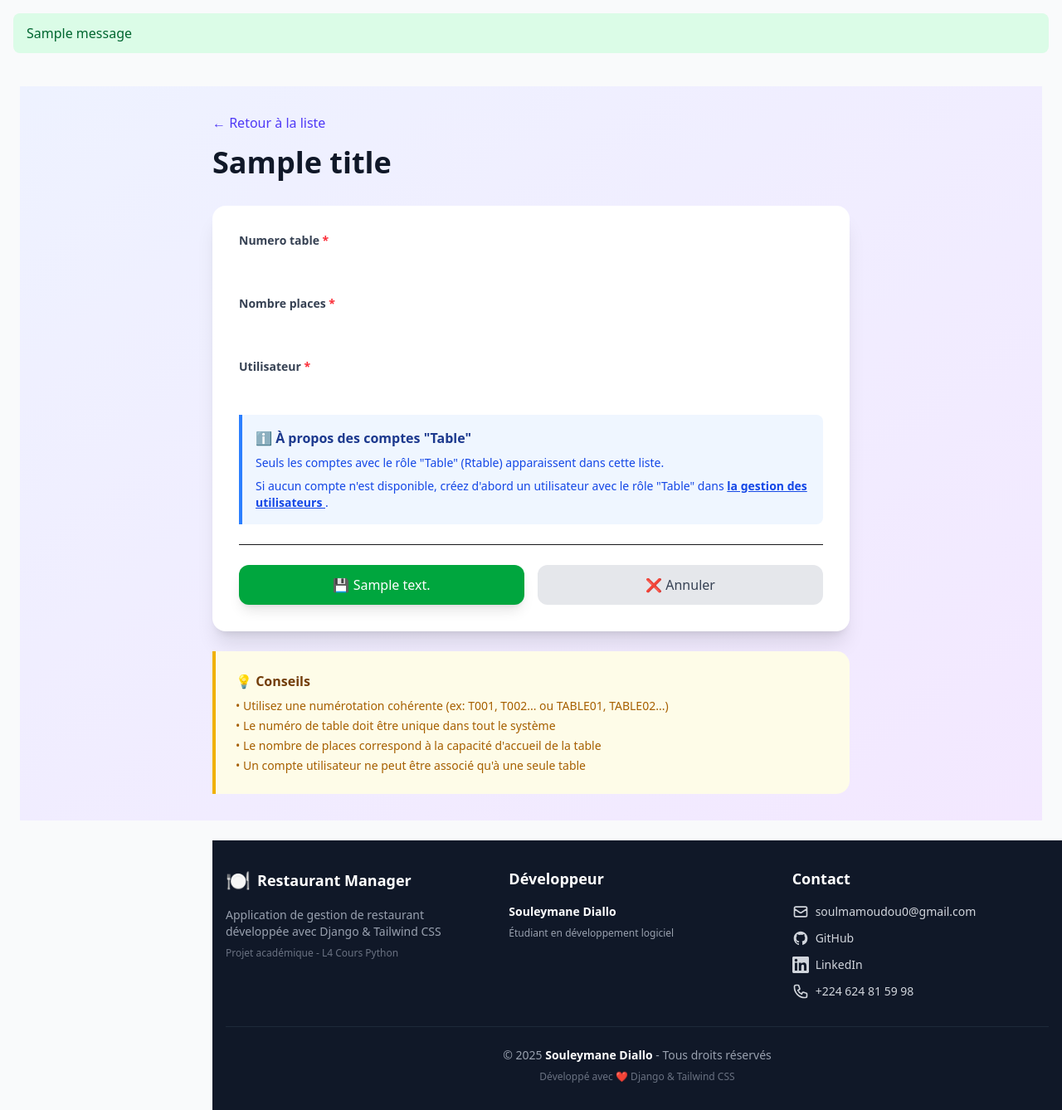
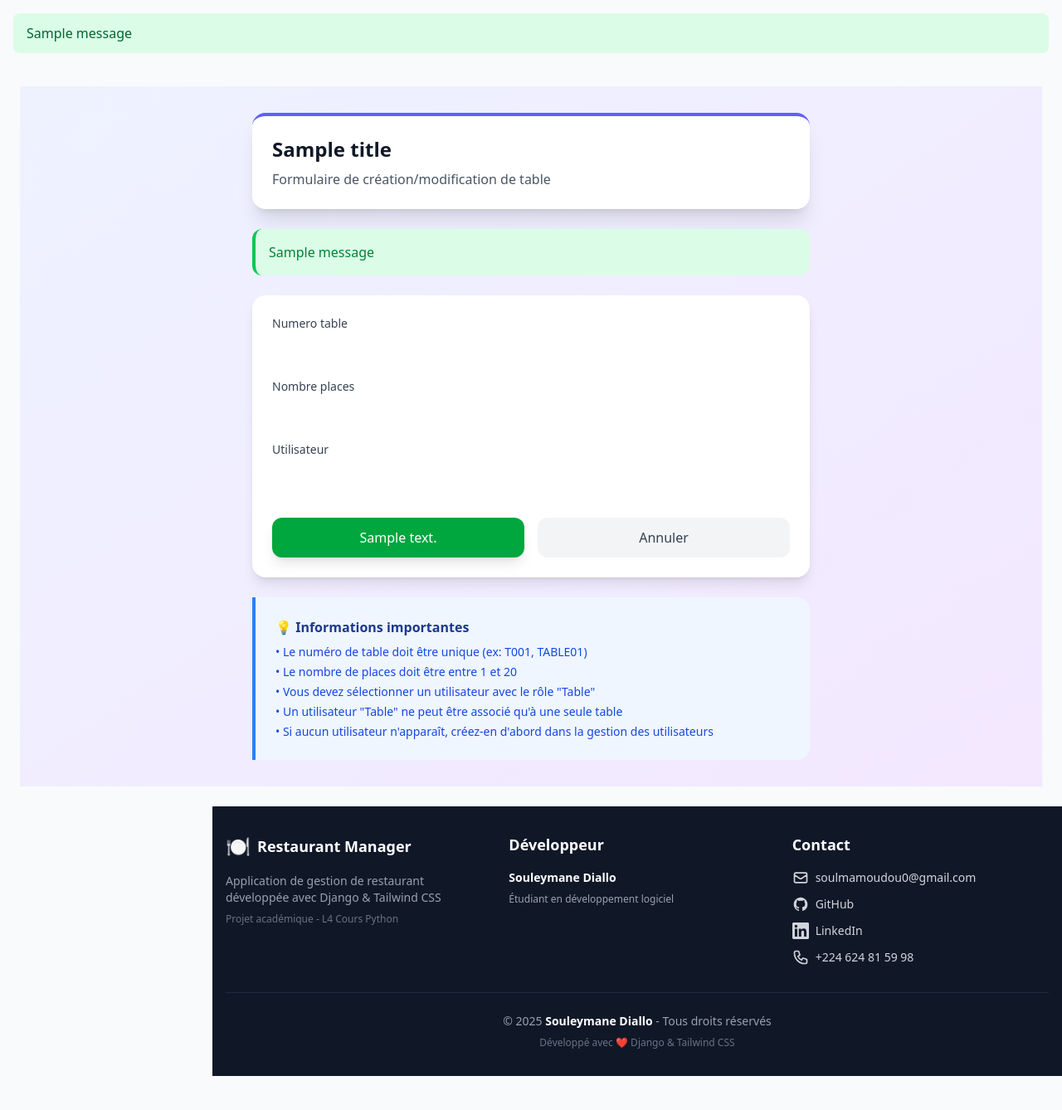
Before and after one commit to Grey-kingreys/restaurant, a Django app: template templates/restaurant/table_form.html in a window 1280 px wide. Shown: the whole page at 83% size. After the commit the page ends 1297 px from the top, so only its background shows below. Run offline with Django 5.2, Linux system fonts and the light colour scheme; the template is opened without the code that fills it: most values are stand-ins (such as "Sample title", 1, 10 or a date in 2020); one stand-in notice (Sample message) is shown; form fields are guessed from the names that the template uses; style sheets or scripts are compiled from the project's sources.

Commit message:
Affaire que qr et table pret

```diff
--- a/apps/restaurant/__init__.py
+++ b/apps/restaurant/__init__.py
@@ -0,0 +1,2 @@
+def __init__(self, *args, **kwargs):
+    super().__init__(*args, **kwargs)  # <-- Ajouter *args
--- a/apps/restaurant/models.py
+++ b/apps/restaurant/models.py
@@ -23,7 +23,7 @@ class TableRestaurant(models.Model):
     utilisateur = models.OneToOneField(
         settings.AUTH_USER_MODEL,
         on_delete=models.CASCADE,
-        limit_choices_to={'role': 'RTABLE'},
+        limit_choices_to={'role': 'Rtable'},
         related_name='table_restaurant',
         verbose_name="Utilisateur associé"
     )
--- a/templates/restaurant/table_detail_admin.html
+++ b/templates/restaurant/table_detail_admin.html
@@ -143,7 +143,7 @@
         <div class="grid grid-cols-1 md:grid-cols-3 gap-6">
 
             <!-- 🆕 BOUTON QR CODE -->
-            <a href="{% url 'restaurant:qr_display' table.pk %}"
+            <a href="{% url 'restaurant:qr_display' table_id=table.pk %}"
                 class="bg-white hover:bg-gray-50 border-2 border-gray-200 hover:border-green-500 rounded-2xl p-6 transition-all transform hover:scale-105 hover:shadow-xl">
                 <div class="flex items-center">
                     <div class="text-5xl mr-4">📱</div>
--- a/templates/restaurant/table_form.html
+++ b/templates/restaurant/table_form.html
@@ -1,145 +1,128 @@
 {% extends 'base.html' %}
-
-{% block title %}{{ title }} - Admin{% endblock %}
 
 {% block content %}
 <div class="min-h-screen bg-gradient-to-br from-indigo-50 to-purple-100 py-8 px-4">
-    <div class="max-w-3xl mx-auto">
+    <div class="max-w-2xl mx-auto">
 
         <!-- En-tête -->
-        <div class="mb-8">
-            <a href="{% url 'restaurant:table_list_admin' %}"
-                class="inline-flex items-center text-indigo-600 hover:text-indigo-800 font-medium mb-4">
-                ← Retour à la liste
-            </a>
-            <h1 class="text-4xl font-bold text-gray-900">{{ title }}</h1>
+        <div class="bg-white rounded-2xl shadow-xl p-6 mb-6 border-t-4 border-indigo-500">
+            <h1 class="text-2xl font-bold text-gray-900 mb-2">{{ title }}</h1>
+            <p class="text-gray-600">Formulaire de création/modification de table</p>
         </div>
 
+        <!-- Messages d'erreur/succès -->
+        {% if messages %}
+        <div class="mb-6">
+            {% for message in messages %}
+            <div
+                class="p-4 rounded-xl mb-3 {% if message.tags == 'error' %}bg-red-100 text-red-700 border-l-4 border-red-500{% elif message.tags == 'success' %}bg-green-100 text-green-700 border-l-4 border-green-500{% else %}bg-blue-100 text-blue-700 border-l-4 border-blue-500{% endif %}">
+                {{ message }}
+            </div>
+            {% endfor %}
+        </div>
+        {% endif %}
+
         <!-- Formulaire -->
-        <div class="bg-white rounded-2xl shadow-xl p-8">
+        <div class="bg-white rounded-2xl shadow-lg p-6">
             <form method="post" class="space-y-6">
                 {% csrf_token %}
 
-                <!-- Messages d'erreur globaux -->
+                <!-- Afficher les erreurs non-field -->
                 {% if form.non_field_errors %}
                 <div class="bg-red-50 border-l-4 border-red-500 p-4 rounded-r-lg">
-                    <div class="flex">
-                        <div class="text-red-700">
-                            {{ form.non_field_errors }}
-                        </div>
-                    </div>
+                    <ul class="text-red-700 text-sm">
+                        {% for error in form.non_field_errors %}
+                        <li>{{ error }}</li>
+                        {% endfor %}
+                    </ul>
                 </div>
                 {% endif %}
 
-                <!-- Numéro de table -->
+                <!-- Champ Numéro de table -->
                 <div>
                     <label for="{{ form.numero_table.id_for_label }}"
-                        class="block text-sm font-semibold text-gray-700 mb-2">
-                        {{ form.numero_table.label }} <span class="text-red-500">*</span>
+                        class="block text-sm font-medium text-gray-700 mb-2">
+                        {{ form.numero_table.label }}
                     </label>
                     {{ form.numero_table }}
                     {% if form.numero_table.help_text %}
-                    <p class="text-sm text-gray-500 mt-1">{{ form.numero_table.help_text }}</p>
+                    <p class="mt-1 text-xs text-gray-500">{{ form.numero_table.help_text }}</p>
                     {% endif %}
                     {% if form.numero_table.errors %}
-                    <p class="text-sm text-red-600 mt-1">{{ form.numero_table.errors.0 }}</p>
+                    <div class="mt-1 text-sm text-red-600">
+                        {% for error in form.numero_table.errors %}
+                        <p>{{ error }}</p>
+                        {% endfor %}
+                    </div>
                     {% endif %}
                 </div>
 
-                <!-- Nombre de places -->
+                <!-- Champ Nombre de places -->
                 <div>
                     <label for="{{ form.nombre_places.id_for_label }}"
-                        class="block text-sm font-semibold text-gray-700 mb-2">
-                        {{ form.nombre_places.label }} <span class="text-red-500">*</span>
+                        class="block text-sm font-medium text-gray-700 mb-2">
+                        {{ form.nombre_places.label }}
                     </label>
                     {{ form.nombre_places }}
                     {% if form.nombre_places.help_text %}
-                    <p class="text-sm text-gray-500 mt-1">{{ form.nombre_places.help_text }}</p>
+                    <p class="mt-1 text-xs text-gray-500">{{ form.nombre_places.help_text }}</p>
                     {% endif %}
                     {% if form.nombre_places.errors %}
-                    <p class="text-sm text-red-600 mt-1">{{ form.nombre_places.errors.0 }}</p>
+                    <div class="mt-1 text-sm text-red-600">
+                        {% for error in form.nombre_places.errors %}
+                        <p>{{ error }}</p>
+                        {% endfor %}
+                    </div>
                     {% endif %}
                 </div>
 
-                <!-- Utilisateur associé -->
+                <!-- Champ Utilisateur -->
                 <div>
                     <label for="{{ form.utilisateur.id_for_label }}"
-                        class="block text-sm font-semibold text-gray-700 mb-2">
-                        {{ form.utilisateur.label }} <span class="text-red-500">*</span>
+                        class="block text-sm font-medium text-gray-700 mb-2">
+                        {{ form.utilisateur.label }}
                     </label>
                     {{ form.utilisateur }}
                     {% if form.utilisateur.help_text %}
-                    <p class="text-sm text-gray-500 mt-1">{{ form.utilisateur.help_text }}</p>
+                    <p
+                        class="mt-1 text-xs text-gray-500 {% if '⚠️' in form.utilisateur.help_text %}text-amber-600 font-semibold{% endif %}">
+                        {{ form.utilisateur.help_text }}
+                    </p>
                     {% endif %}
                     {% if form.utilisateur.errors %}
-                    <p class="text-sm text-red-600 mt-1">{{ form.utilisateur.errors.0 }}</p>
+                    <div class="mt-1 text-sm text-red-600">
+                        {% for error in form.utilisateur.errors %}
+                        <p>{{ error }}</p>
+                        {% endfor %}
+                    </div>
                     {% endif %}
-
-                    <!-- Info sur les utilisateurs -->
-                    <div class="mt-4 bg-blue-50 border-l-4 border-blue-500 p-4 rounded-r-lg">
-                        <h4 class="font-semibold text-blue-900 mb-2">ℹ️ À propos des comptes "Table"</h4>
-                        <p class="text-sm text-blue-700 mb-2">
-                            Seuls les comptes avec le rôle "Table" (Rtable) apparaissent dans cette liste.
-                        </p>
-                        <p class="text-sm text-blue-700">
-                            Si aucun compte n'est disponible, créez d'abord un utilisateur avec le rôle "Table" dans
-                            <a href="{% url 'accounts:user_list' %}"
-                                class="underline font-semibold hover:text-blue-900">
-                                la gestion des utilisateurs
-                            </a>.
-                        </p>
-                    </div>
                 </div>
 
-                <!-- Boutons d'action -->
-                <div class="flex gap-4 pt-6 border-t">
+                <!-- Boutons -->
+                <div class="flex gap-4 pt-4">
                     <button type="submit"
-                        class="flex-1 bg-green-600 hover:bg-green-700 text-white px-6 py-3 rounded-xl font-medium shadow-lg transition-all transform hover:scale-105">
-                        💾 {{ button_text }}
+                        class="flex-1 py-3 bg-green-600 hover:bg-green-700 text-white rounded-xl font-medium transition-colors shadow-lg">
+                        {{ button_text }}
                     </button>
                     <a href="{% url 'restaurant:table_list_admin' %}"
-                        class="flex-1 bg-gray-200 hover:bg-gray-300 text-gray-700 px-6 py-3 rounded-xl font-medium text-center transition-colors">
-                        ❌ Annuler
+                        class="flex-1 py-3 bg-gray-100 hover:bg-gray-200 text-gray-700 rounded-xl font-medium text-center transition-colors">
+                        Annuler
                     </a>
                 </div>
             </form>
         </div>
 
-        <!-- Informations supplémentaires -->
-        <div class="mt-6 bg-yellow-50 border-l-4 border-yellow-500 p-6 rounded-r-2xl">
-            <h3 class="font-semibold text-yellow-900 mb-2">💡 Conseils</h3>
-            <ul class="text-sm text-yellow-700 space-y-1">
-                <li>• Utilisez une numérotation cohérente (ex: T001, T002... ou TABLE01, TABLE02...)</li>
-                <li>• Le numéro de table doit être unique dans tout le système</li>
-                <li>• Le nombre de places correspond à la capacité d'accueil de la table</li>
-                <li>• Un compte utilisateur ne peut être associé qu'à une seule table</li>
+        <!-- Aide -->
+        <div class="mt-6 bg-blue-50 border-l-4 border-blue-500 p-6 rounded-r-2xl">
+            <h3 class="font-semibold text-blue-900 mb-2">💡 Informations importantes</h3>
+            <ul class="text-sm text-blue-700 space-y-1">
+                <li>• Le numéro de table doit être unique (ex: T001, TABLE01)</li>
+                <li>• Le nombre de places doit être entre 1 et 20</li>
+                <li>• Vous devez sélectionner un utilisateur avec le rôle "Table"</li>
+                <li>• Un utilisateur "Table" ne peut être associé qu'à une seule table</li>
+                <li>• Si aucun utilisateur n'apparaît, créez-en d'abord dans la gestion des utilisateurs</li>
             </ul>
         </div>
-
-        {% if action == 'update' and table %}
-        <!-- Informations sur la table actuelle -->
-        <div class="mt-6 bg-green-50 border-l-4 border-green-500 p-6 rounded-r-2xl">
-            <h3 class="font-semibold text-green-900 mb-2">📋 Informations actuelles</h3>
-            <div class="grid grid-cols-2 gap-4 text-sm text-green-700">
-                <div>
-                    <p class="font-semibold">Numéro actuel :</p>
-                    <p>{{ table.numero_table }}</p>
-                </div>
-                <div>
-                    <p class="font-semibold">Places actuelles :</p>
-                    <p>{{ table.nombre_places }}</p>
-                </div>
-                <div>
-                    <p class="font-semibold">Utilisateur actuel :</p>
-                    <p>{{ table.utilisateur.login }}</p>
-                </div>
-                <div>
-                    <p class="font-semibold">Créée le :</p>
-                    <p>{{ table.date_creation|date:"d/m/Y" }}</p>
-                </div>
-            </div>
-        </div>
-        {% endif %}
 
     </div>
 </div>
```
Also changed, not shown: apps/restaurant/forms.py (+11 -7 lines), apps/restaurant/views.py (+34 -7 lines), templates/accounts/user_detail.html (+0 -14 lines).
